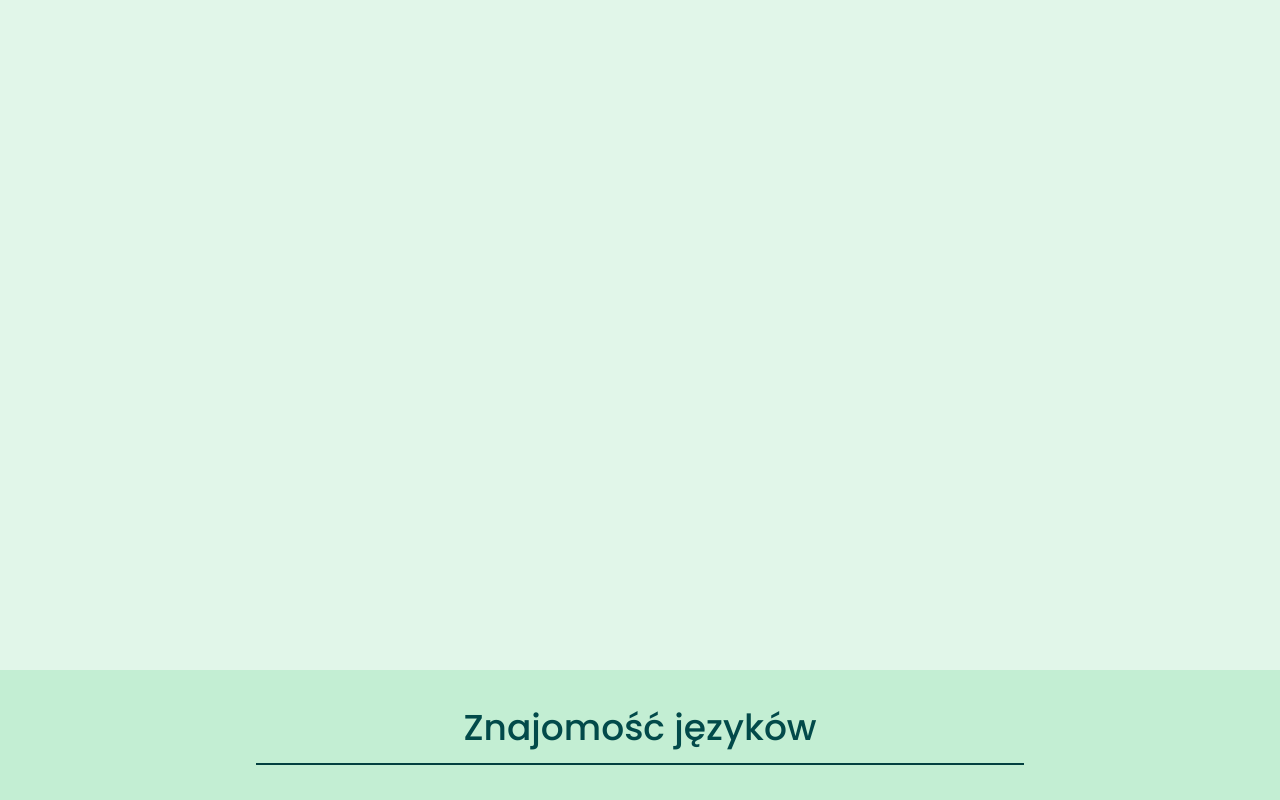
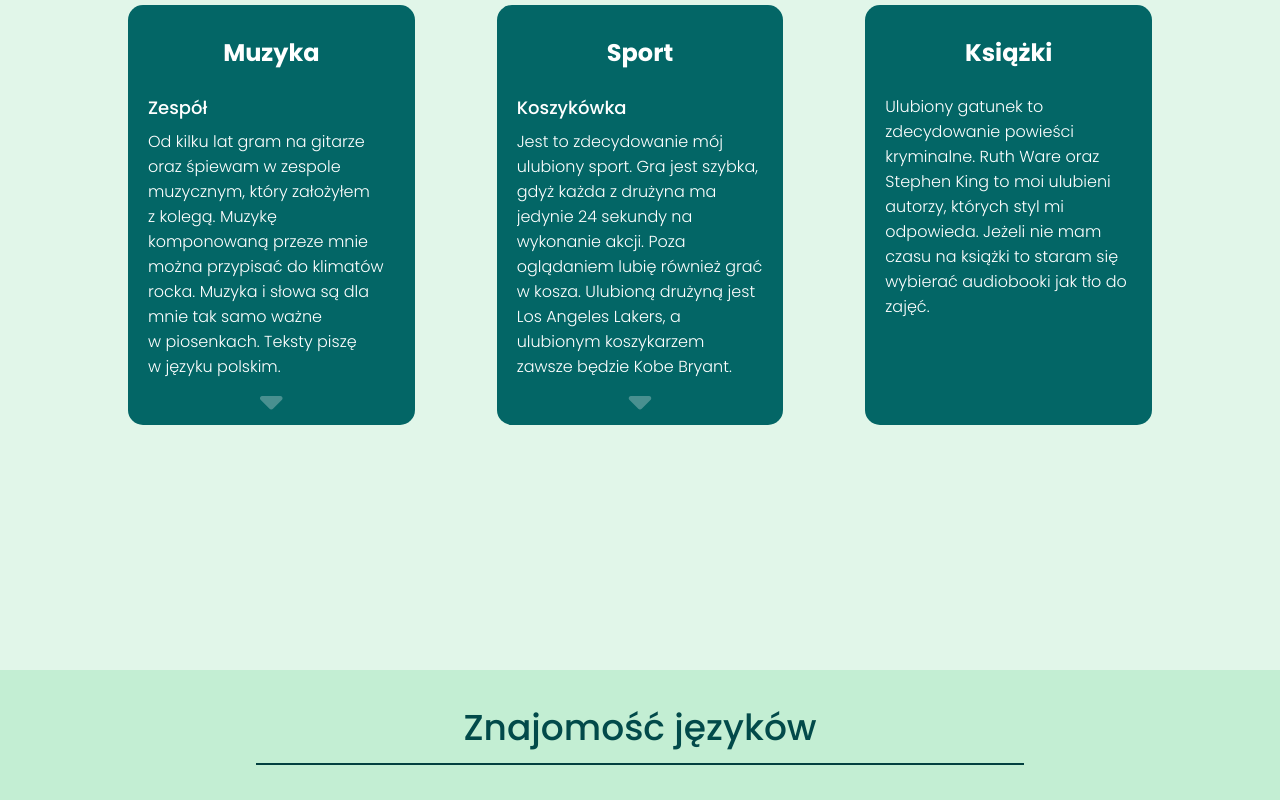
Before and after one commit to JAKUBSAJKO/project-to-cv, a React (Create React App) app: page / in a window 1280 px wide. Shown: the part 2840-3640 px from the top of the page. Built offline with nearby package versions, Linux system fonts and the light colour scheme.

Commit message:
interests done

```diff
--- a/src/components/interests/Interests.css
+++ b/src/components/interests/Interests.css
@@ -25,3 +25,100 @@
   transform: translateX(-50%);
   background: #023f3f;
 }
+
+.interests-content {
+  margin-top: 40px;
+  display: flex;
+  justify-content: space-between;
+  align-items: center;
+}
+
+.interests-content .interests-music,
+.interests-content .interests-sport,
+.interests-content .interests-book {
+  position: relative;
+  background: #036666;
+  border-radius: 15px;
+  flex-basis: 28%;
+  height: 420px;
+  padding: 20px;
+  color: #fff;
+}
+
+.interests-content h2 {
+  font-size: 24px;
+  text-align: center;
+  margin: 10px 0 20px;
+}
+
+.interests-content h3 {
+  font-size: 18px;
+  font-weight: 500;
+  margin: 4px 0;
+}
+
+.interests-content .top {
+  font-weight: 400;
+  text-align: center;
+}
+
+.interests-content p {
+  font-size: 16px;
+  font-weight: 300;
+  padding: 4px 0;
+}
+
+.interests-info {
+  position: relative;
+  height: 290px;
+  width: 100%;
+  cursor: pointer;
+  transition: all 10s linear;
+}
+
+.interests-scroll-animation {
+  position: relative;
+  height: 290px;
+  width: 100%;
+  overflow-y: hidden;
+}
+
+.interests-music .interests-scroll-animation .interests-info:hover {
+  transform: translateY(-120%);
+}
+
+.interests-sport .interests-scroll-animation .interests-info:hover {
+  transform: translateY(-130%);
+}
+
+.down-arrow {
+  position: absolute;
+  left: 50%;
+  bottom: -12px;
+  color: #fff;
+  font-size: 36px;
+  transform: translate(-50%, -50%);
+  animation: down-arrow-anim 8s linear infinite;
+}
+
+@keyframes down-arrow-anim {
+  0% {
+    opacity: 1;
+  }
+
+  25% {
+    opacity: 0;
+  }
+
+  50% {
+    opacity: 1;
+  }
+
+  75% {
+    opacity: 0;
+  }
+
+  100% {
+    opacity: 1;
+  }
+}
--- a/src/components/interests/Interests.js
+++ b/src/components/interests/Interests.js
@@ -7,6 +7,76 @@ const Interests = () => {
       <div className="interests-header">
         <h2>Zainteresowania</h2>
       </div>
+      <div className="interests-content">
+        <div className="interests-music">
+          <h2>Muzyka</h2>
+          <div className="interests-scroll-animation">
+            <div className="interests-info">
+              <h3>Zespół</h3>
+              <p>
+                Od kilku lat gram na gitarze oraz śpiewam w zespole muzycznym,
+                który założyłem <br />z kolegą. Muzykę komponowaną przeze mnie
+                można przypisać do klimatów rocka. Muzyka i słowa są dla mnie
+                tak samo ważne <br />w piosenkach. Teksty piszę <br />w języku
+                polskim.
+              </p>
+              <br />
+              <h3>Ulubione zespoły</h3>
+              <h3 className="top">Świat</h3>
+              <ul>
+                <li>Linkin Park</li>
+                <li>Bring me the horizon</li>
+                <li>Oasis</li>
+                <li>Placebo</li>
+                <li>Red hot chilli peppers</li>
+              </ul>
+              <h3 className="top">Polska</h3>
+              <ul>
+                <li>Ted Nemeth / Patryk Pietrzak</li>
+                <li>Happysad</li>
+                <li>Myslovitz</li>
+              </ul>
+            </div>
+          </div>
+          <i class="fas fa-caret-down down-arrow"></i>
+        </div>
+        <div className="interests-sport">
+          <h2>Sport</h2>
+          <div className="interests-scroll-animation">
+            <div className="interests-info">
+              <h3>Koszykówka</h3>
+              <p>
+                Jest to zdecydowanie mój ulubiony sport. Gra jest szybka, gdyż
+                każda z drużyna ma jedynie 24 sekundy na wykonanie akcji. Poza
+                oglądaniem lubię również grać w kosza. Ulubioną drużyną jest Los
+                Angeles Lakers, a ulubionym koszykarzem zawsze będzie Kobe
+                Bryant.
+              </p>
+              <br />
+              <h3>Formuła 1</h3>
+              <p>
+                Ciekawy sport, zdecydowanie inny niż reszta sportów. Walka
+                <br />z innymi zespołami, a także <br />z zespołowym kolegą to
+                coś czego nie spotykamy w żadnym innym sporcie. Wiele zależy{" "}
+                <br />
+                od kierowców, ale praktycznie tyle samo zależy od bolidu.
+                Formulą 1 zacząłem interesować się <br />
+                po obejrzeniu pierwszego sezonu serialu "Drive to survive".
+              </p>
+            </div>
+          </div>
+          <i class="fas fa-caret-down down-arrow"></i>
+        </div>
+        <div className="interests-book">
+          <h2>Książki</h2>
+          <p>
+            Ulubiony gatunek to zdecydowanie powieści kryminalne. Ruth Ware oraz
+            Stephen King to moi ulubieni autorzy, których styl mi odpowieda.
+            Jeżeli nie mam czasu na książki to staram się wybierać audiobooki
+            jak tło do zajęć.
+          </p>
+        </div>
+      </div>
     </div>
   );
 };
--- a/src/components/languages/Languages.css
+++ b/src/components/languages/Languages.css
@@ -28,7 +28,7 @@
   width: 80%;
   margin: 60px auto;
   display: flex;
-  justify-content: space-between;
+  justify-content: space-around;
   color: #023f3f;
 }
 
```
